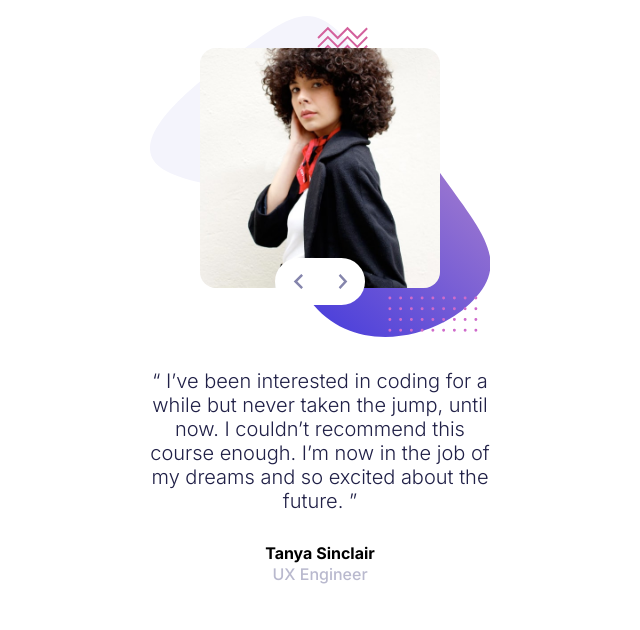
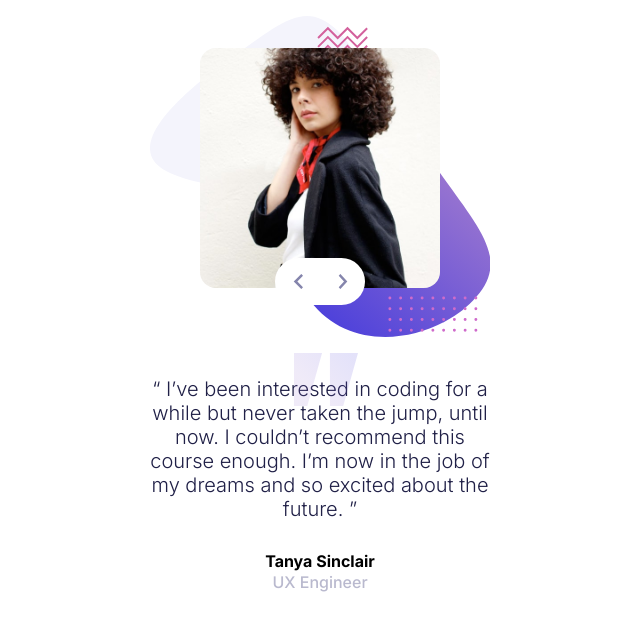
Before and after one commit to webstormcam/Testimonial_slider, a plain HTML site: page index.html in a window 1280 px wide. Shown: the whole page, without its empty margins (320-960 px from the left). Drawn offline with Linux system fonts and the light colour scheme.

Commit message:
Put in the quotes in the background

```diff
--- a/index.html
+++ b/index.html
@@ -38,9 +38,9 @@
                 this course enough. I’m now in the job of my dreams and so excited about the future. ”</p>
             <p id="name">Tanya Sinclair</p>
             <p id="role">UX Engineer</p>
+            <img class="back-quote" src="imgs/pattern-quotes.svg" alt="">
         </div>
     </div>
-    <footer></footer>
     <script src="script.js"></script>
 </body>
 
--- a/style.css
+++ b/style.css
@@ -6,6 +6,8 @@ body{
     font-family: 'Inter', sans-serif;
     display: flex;
     flex-direction: column;
+    /* background-image: url('imgs/pattern-curve.svg'); */
+
 
 }
 
@@ -69,7 +71,8 @@ body{
 .word_section{
 width: 340px;
 text-align: center;
-margin-top: 2rem;
+margin-top: 2.5rem;
+position: relative;
 
 }
 
@@ -89,3 +92,10 @@ margin-top: 2rem;
 #role{
     color: #B9B9CE;
 }
+
+.back-quote{
+    width: 4rem;
+    position: absolute;
+    top: -1.5rem;
+    left: 9rem;
+}
```
